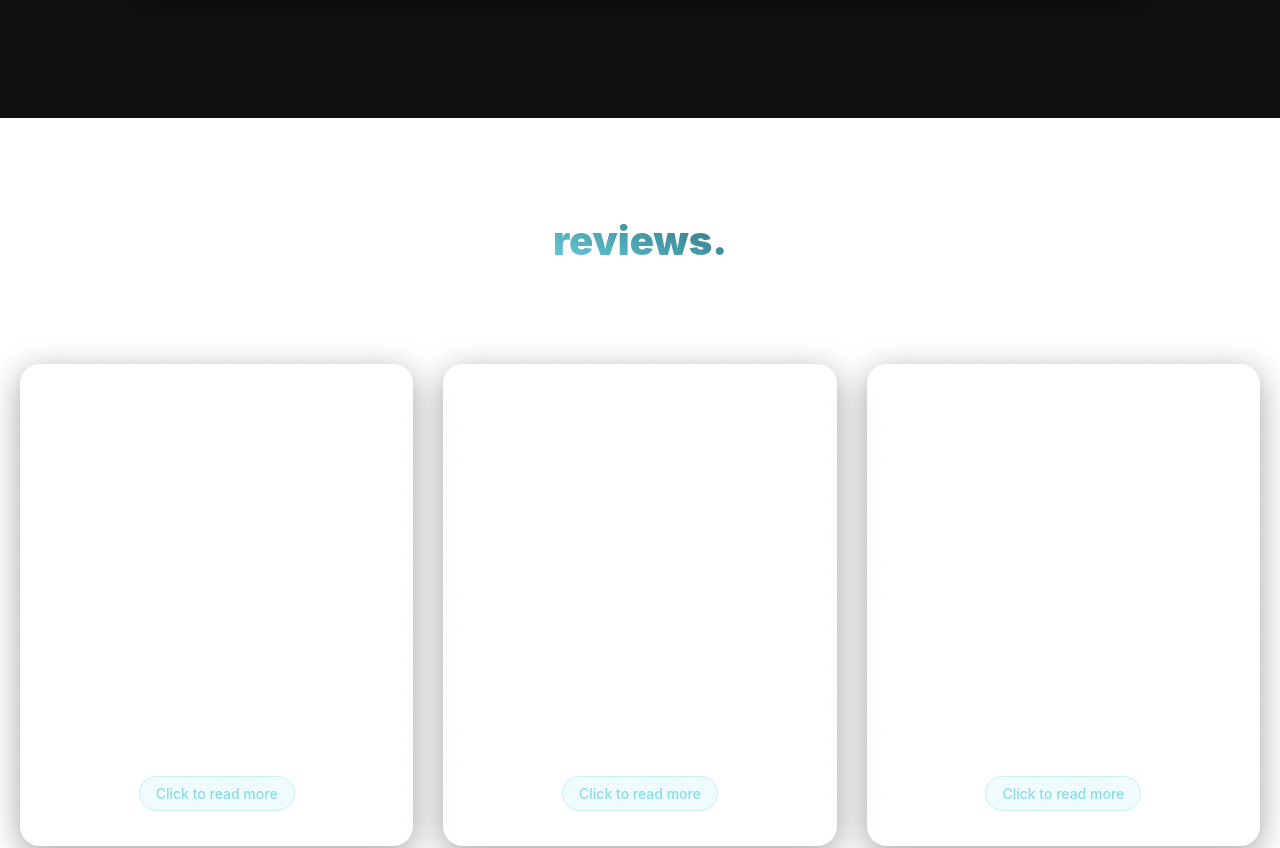
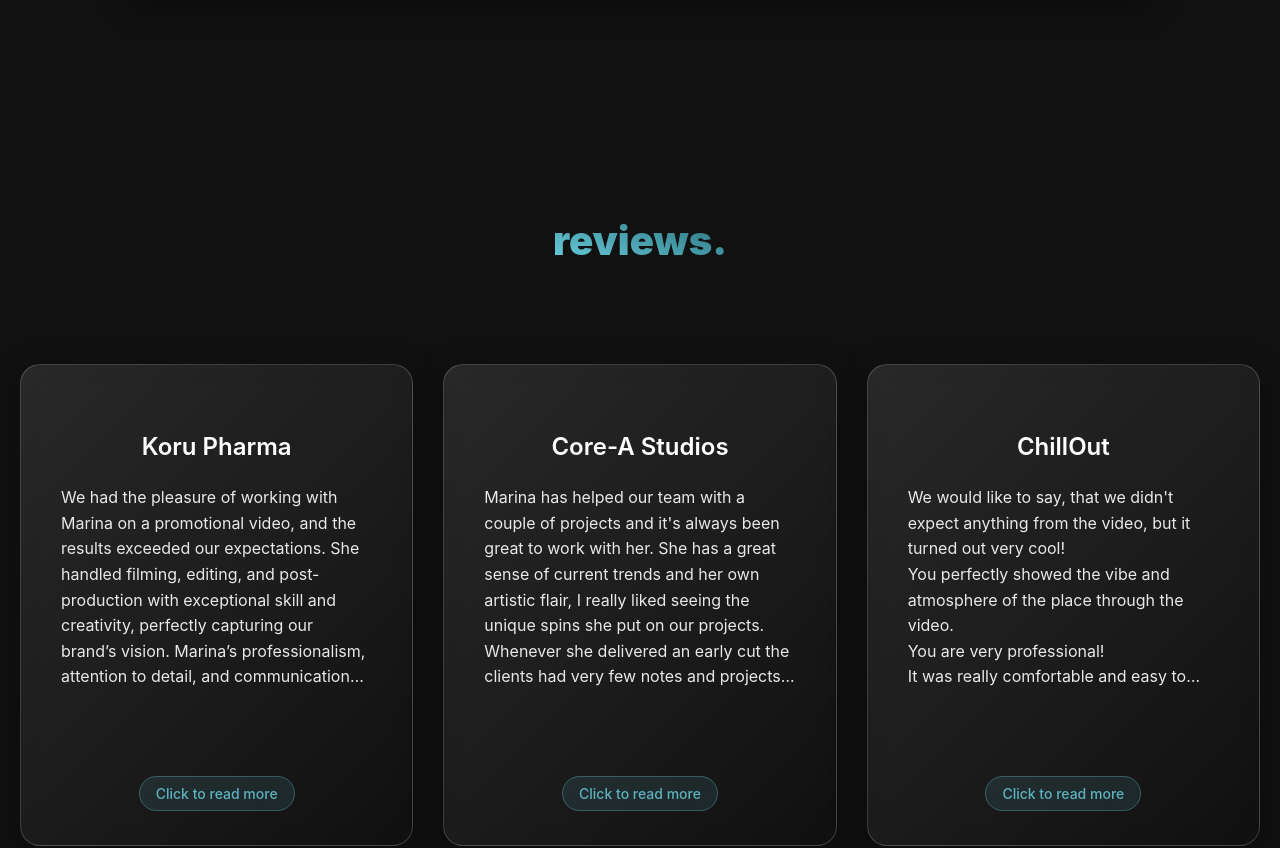
Before and after one commit to TheLons/anirameen, a React (Vite) app: page / in a window 1280 px wide. Shown: the part 3382-4230 px from the top of the page. Built offline with nearby package versions, Linux system fonts and the light colour scheme.

Commit message:
fixed the background on the reviews page

```diff
--- a/src/Components/MainPage/PartnerSection/ReviewsSection.module.css
+++ b/src/Components/MainPage/PartnerSection/ReviewsSection.module.css
@@ -10,6 +10,7 @@
 
     overflow-x: hidden;
     box-sizing: border-box;
+    background-color: var(--background-color);
 }
 
 .title {
```
